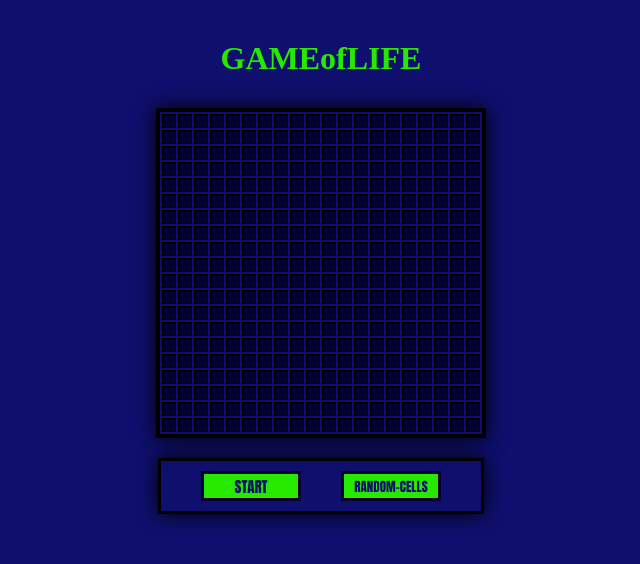
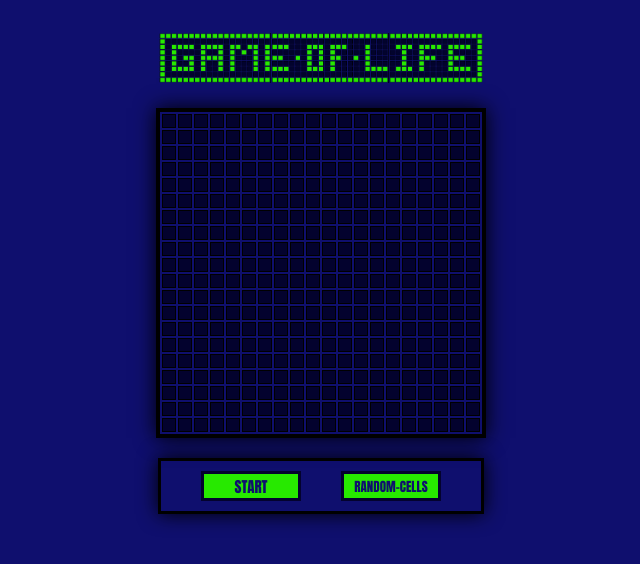
Before and after one commit to alejandromachin/202201-W2CW-alejandro-rodriguez-, a website: page index.html in a window 1280 px wide. Shown: the whole page, without its empty margins (319-959 px from the left). Drawn offline with Linux system fonts and the light colour scheme.

Commit message:
added heading image with logo

```diff
--- a/index.html
+++ b/index.html
@@ -10,7 +10,10 @@
     <title>Game of Life</title>
   </head>
   <body>
-    <header class="header"><h1>GAMEofLIFE</h1></header>
+    <header class="header">
+      <img class="header_image" src="images/HEADER.png" alt="logo" />
+      <!-- <h1>GAMEofLIFE</h1> -->
+    </header>
     <main class="main-panel">
       <section class="board"></section>
       <div class="control-panel">
--- a/styles/style.css
+++ b/styles/style.css
@@ -30,6 +30,10 @@ html {
   justify-content: center;
   align-items: center;
   height: 100px;
+}
+.header_image {
+  width: 324px;
+  height: 50px;
 }
 .main-panel {
   display: flex;
```
Also changed, not shown: images/HEADER.png (added).
